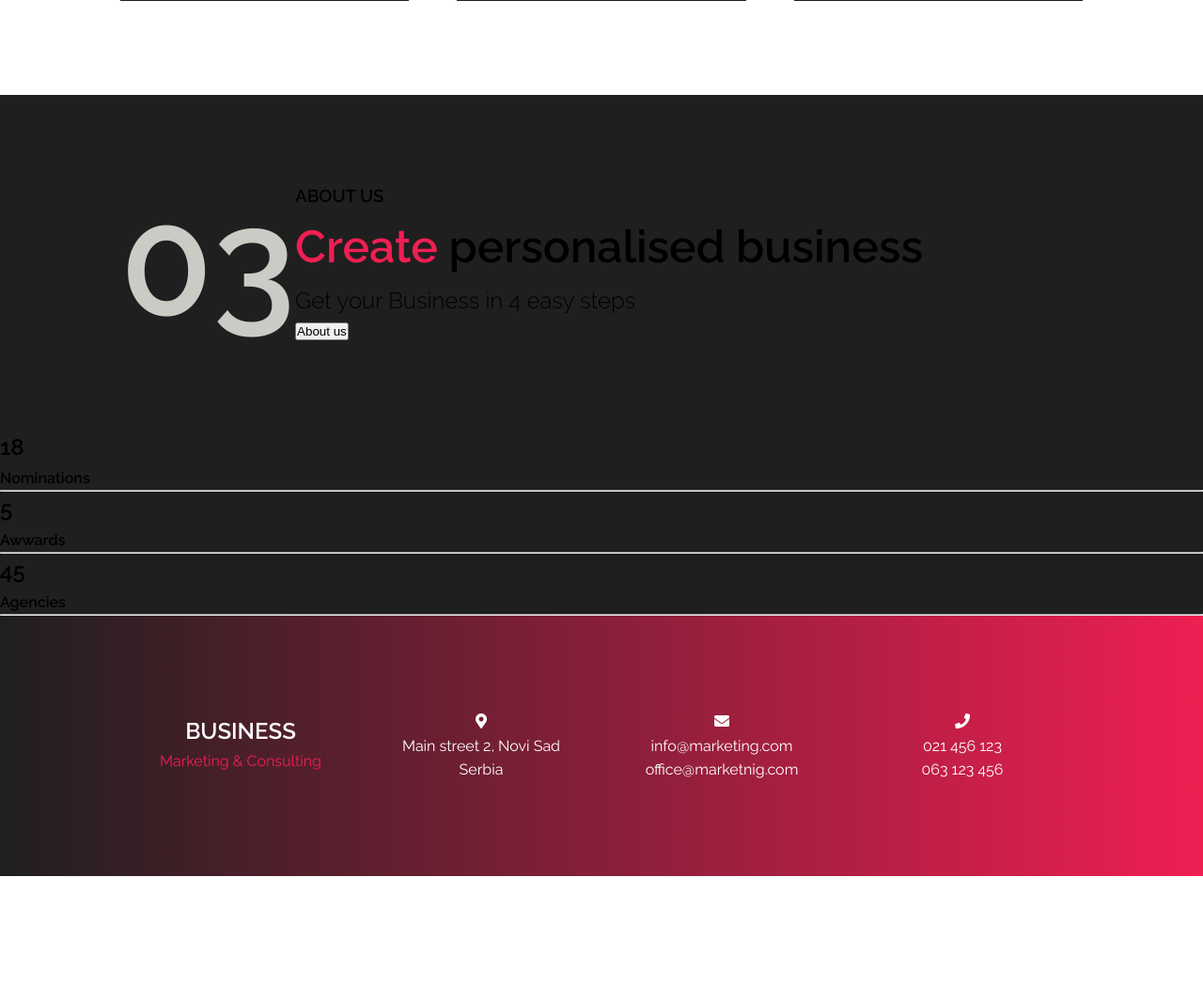
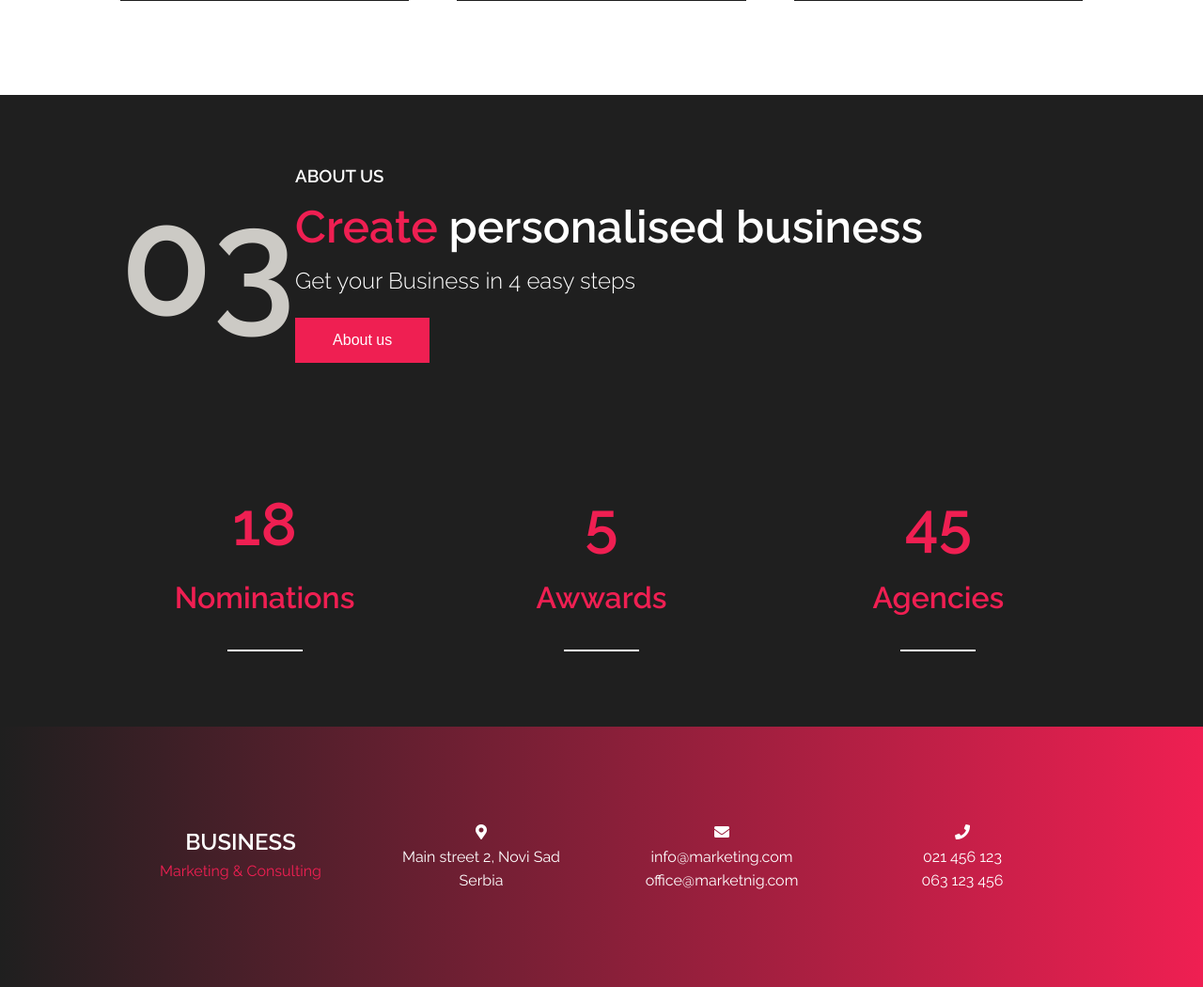
Before and after one commit to milivojevicentijevic/biznis, a PHP site: page / in a window 1280 px wide. Shown: the part 2858-3908 px from the top of the page at 94% size. Before the commit the page ends 3790 px from the top, so only its background shows below. Run offline with PHP 8.4, Linux system fonts and the light colour scheme; some libraries are stand-ins or nearby versions.

Commit message:
business css

```diff
--- a/scss/style.css
+++ b/scss/style.css
@@ -571,5 +571,66 @@ black heading
 *********************/
 .business {
   background-color: #1f1f1f;
+  color: #fff;
+}
+
+.business button {
+  padding: 15px 40px;
+  background-color: #ef1f52;
+  color: #fff;
+  border: none;
+  font-size: 1rem;
+  margin-top: 20px;
+  cursor: pointer;
+}
+
+.business button:hover {
+  background-color: #1f1f1f;
+  -webkit-transition: 0.3s ease;
+  transition: 0.3s ease;
+}
+
+.business .counter {
+  display: -webkit-box;
+  display: -ms-flexbox;
+  display: flex;
+  -ms-flex-wrap: wrap;
+      flex-wrap: wrap;
+  -webkit-box-pack: center;
+      -ms-flex-pack: center;
+          justify-content: center;
+  -webkit-box-align: center;
+      -ms-flex-align: center;
+          align-items: center;
+  -webkit-box-orient: horizontal;
+  -webkit-box-direction: normal;
+      -ms-flex-direction: row;
+          flex-direction: row;
+  padding: 50px 0;
+  text-align: center;
+}
+
+.business .counter .col {
+  -webkit-box-flex: 0;
+      -ms-flex: 0 0 28%;
+          flex: 0 0 28%;
+}
+
+.business .counter .col h2 {
+  color: #ef1f52;
+  font-size: 4rem;
+}
+
+.business .counter .col h4 {
+  color: #ef1f52;
+  font-size: 2rem;
+}
+
+.business .counter .col hr {
+  border: none;
+  height: 2px;
+  background-color: #fff;
+  width: 80px;
+  margin: 30px auto;
 }
 /*# sourceMappingURL=style.css.map */
--- a/scss/style.scss
+++ b/scss/style.scss
@@ -310,4 +310,31 @@ black heading
 *********************/
 .business {
     background-color: $black;
+    color: $white;
+    button {
+        @include btn;
+    }
+    .counter {
+        @include flex(center, center, row);
+        padding: $padding;
+        text-align: center;
+        .col {
+            flex: 0 0 28%;
+            h2 {
+                color: $pink;
+                font-size: 4rem;
+            }
+            h4 {
+                color: $pink;
+                font-size: 2rem;
+            }
+            hr {
+                border: none;
+                height: 2px;
+                background-color: $white;
+                width: 80px;
+                margin: 30px auto;
+            }
+        }
+    }
 }
```
Also changed, not shown: 1 other file.
